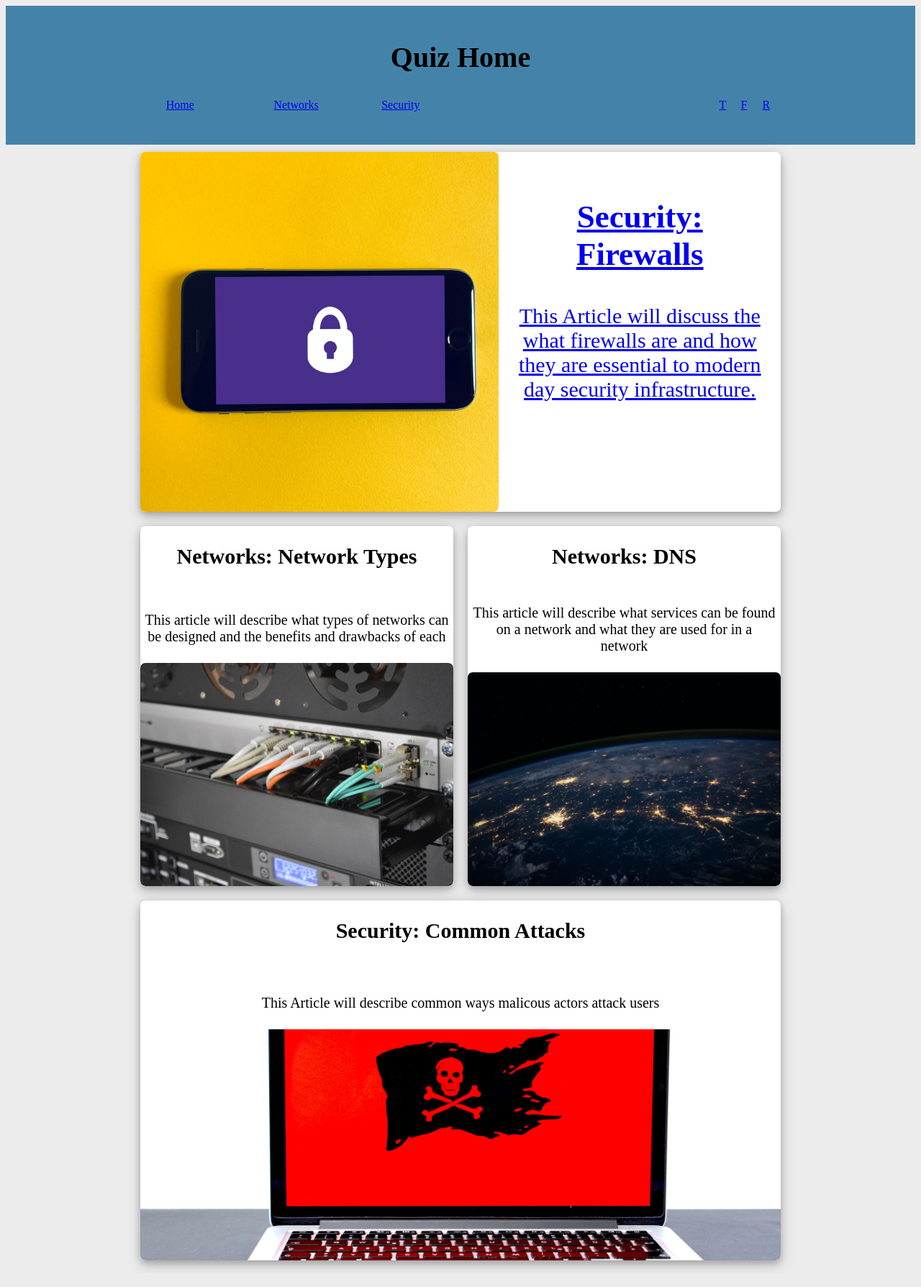
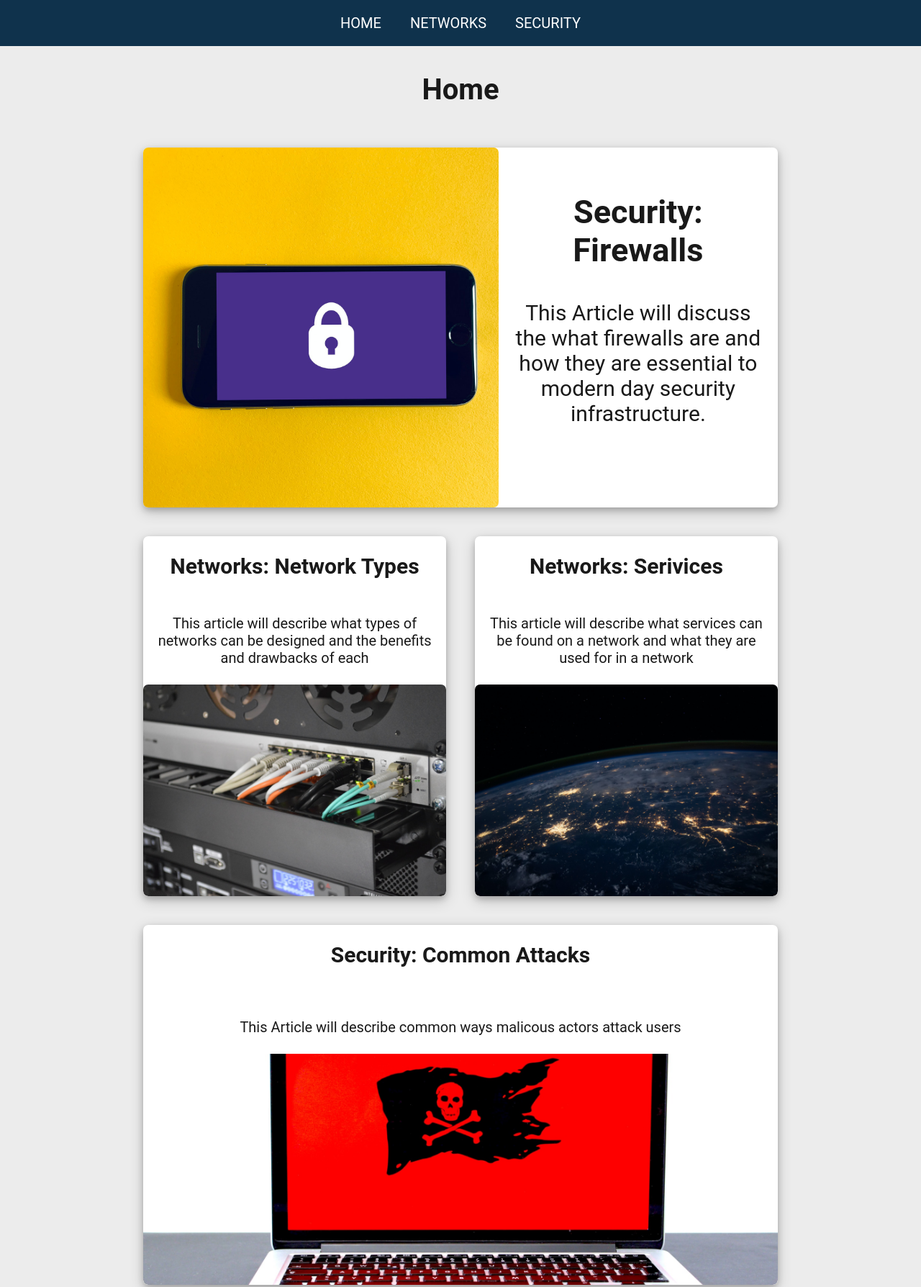
Before and after one commit to StephenPark2000/WebTech, a plain HTML site: page index.html in a window 1280 px wide. Shown: the top 1788 px of the page at 72% size. Drawn offline with Linux system fonts and the light colour scheme.

Commit message:
update html and style sheet

```diff
--- a/index.html
+++ b/index.html
@@ -4,37 +4,32 @@
     <meta charset="UTF-8">
     <meta name="viewport" content="width=device-width, initial-scale=1.0">
     <link rel="stylesheet" href="style.css">
-    <script src="scripts/main.js" defer></script>
-
-
     <title>Network and Security Quizzes</title>
+    <!-- <script src="./scripts/main.js"> fetch_json()</script> -->
 </head>
 <body>
 
     <header class = "banner">
-        <h1 class = "page_title">Quiz Home</h1>
+
         <nav>
-            <ul class = "site_links">
-                <a href="./index.html">Home</a>
-                <a href="./network_category.html">Networks</a>
-                <a href="./security_category.html">Security</a>
-            </ul>
-            <ul class = "social_links">
-                <a href = "https://twitter.com">T</a>
-                <a href = "https://en-gb.facebook.com">F</a>
-                <a href = "https://www.reddit.com/">R</a>
-            </ul>
+            <div>
+                <ul class = "site_links">
+                    <li><a href="index.html">Home</a></li>
+                    <li><a href="network_category.html">Networks</a></li>
+                    <li><a href="security_category.html">Security</a></li>
+                </ul>
+            </div>
         </nav>
+        <h1 class = "page_title">Home</h1>
     </header>
 
     <div class="Site_Inner">
-        <div class="article_containers">
-            <div class="primary_article">
+        <div class="article_containers" >
+            <a href="security_firewalls.html" class="primary_article">
 
                 <div class="primary_content_image_content">
                 </div>
                 <div class="primary_content">
-                    <a class="primary_content_link" href="security_firewalls.html">
                         <header class="primary_content_header">
                             <h2 class="primary_content_title">Security: Firewalls</h2>
                         </header>
@@ -43,13 +38,11 @@
                                 security infrastructure.
                             </p>
                         </section>
-                    </a>
                 </div>
-            </div>
 
+            </a>
 
-
-            <div class="secondary_left">
+            <a href="networks_type.html" class = "secondary_left">
 
                 <div class = "secondary_left_content">
                     <header class="secondary_left_content_header">
@@ -62,33 +55,37 @@
                     </section>
                 </div>
                 <div class = "secondary_left_image"></div>
-            </div>
 
-            <div class="secondary_middle">
-                <div class = "secondary_middle_content">
-                    <header class="secondary_middle_content_header">
-                        <h2 class="secondary_middle_content_title">Networks: DNS</h2>
+            </a>
+            <a href="network_services.html" class = "secondary_left">
+
+                <div class = "secondary_left_content">
+                    <header class="secondary_left_content_header">
+                        <h2 class="secondary_left_content_title">Networks: Serivices</h2>
                     </header>
-                    <section class="secondary_middle_content_brief">
+                    <section class="secondary_left_content_brief">
                         <p>This article will describe what services can be found on a network and what they are
                             used for in a network
                         </p>
                     </section>
                 </div>
                 <div class = "secondary_middle_image"></div>
-            </div>
-            <div class="secondary_right">
-                <div class = "secondary_right_content">
-                    <header class="secondary_right_content_header">
-                        <h2 class="secondary_right_content_title">Security: Common Attacks</h2>
+
+            </a>
+            <a href = "security_common_attacks.html" class ="secondary_left">
+
+                <div class = "secondary_left_content">
+                    <header class="secondary_left_content_header">
+                        <h2 class="secondary_left_content_title">Security: Common Attacks</h2>
                     </header>
-                    <section class="secondary_right_content_brief">
+                    <section class="secondary_left_content_brief">
                         <p>This Article will describe common ways malicous actors attack users
                         </p>
                     </section>
                 </div>
                 <div class = "secondary_right_image"></div>
-            </div>
+
+            </a>
     </div>
 </body>
 </html>
--- a/scripts/main.js
+++ b/scripts/main.js
@@ -2,11 +2,12 @@ var json_link = "https://stephenpark2000.github.io/WebTech/scripts/question_bank
 const next_button = document.getElementById("next_button");
 var counter = 0
 main()
+
 async function main(){
     var question_bank = await open_json()
     build_html(counter, question_bank )
     //answer_listener(counter, question_bank)
-    document.body.addEventListener('click', function (evt) {
+    await   document.body.addEventListener('click', function (evt) {
         if (evt.target.className === 'answer_box') {
             let id = evt.target.id
             check_answer(counter, question_bank, id)
--- a/style.css
+++ b/style.css
@@ -1,60 +1,73 @@
 
 body {
     background-color: rgb(236, 236, 236);
+    margin:0px;
+    font-family: "Roboto", sans-serif;
+    color:  rgb(25, 25, 25)
 }
 p {
     padding: 5px;
 }
-.banner{
-    position: relative;
-    background-color: rgb(68, 131, 169);
-    background-size: cover;
-    padding: 10px 5% 10px 5%;
-    z-index: -1;
+a{
+    text-decoration: none;
+    color: inherit
 }
 .page_title{
+    display: flex;
+    justify-content: center;
     font-size: 40px;
     text-align: center;
-    min-height: 10%;
-    padding: 1% 0 1% 0;
+    padding: 10px 0 10px 0;
 }
-nav {
+.site_links{
     display: flex;
-    flex-direction: row;
-    margin: auto;
-    position: relative;
-    top: -20px;
-    padding: 0px 0% 0px 0%;
+    list-style-type: none;
+    margin: 0;
+    justify-content: center;
+    padding: 0;
+    overflow: hidden;
+    background-color: #0f324c;
 
-    max-width: 79%;
+  }
+
+
+/* adapted from https://www.w3schools.com/css/css_navbar.asp */
+li a {
+    display: block;
+    color: white;
+    text-align: center;
+    padding: 20px 20px;
+    text-decoration: none;
+    transition: all .15s ease-in-out;
+    font-size: 20px;
+    text-transform: uppercase;
 }
-.site_links {
-    display: flex;
-    flex: 0 1 50%;
-    flex-direction: row;
-    justify-content: space-between;
+
+li a:hover {
+    background-color: rgb(0, 108, 138);
+}
+.nav_centered{
+    position: absolute;
+    float: none;
+    left: 50%;
+    top: 50%;
+    transform: translate(-50%, -50%);
 
 }
-.site_links > a {
-    flex: 1 1 100%;
-}
-.social_links {
-
+.quiz_Inner{
     display: flex;
-    flex: 1 1 100%;
-    flex-direction: row;
-    max-width: 10%;
-    flex-shrink: 0;
-    margin-left: auto;
-    justify-content: space-between;
-}
-.social_links > a {
-    flex: 1 1 100%;
-}
-.Site_Inner{
-    flex-wrap: flex;
+    flex-direction: column;
+    justify-content: center;
     margin: 0 5%;
     padding: 0;
+}
+
+.Site_Inner{
+    display: flex;
+    justify-content: center;
+    margin: 0 5%;
+    padding: 0;
+    flex-direction: column;
 }
 .article_containers {
     display: flex;
@@ -64,12 +77,21 @@ nav {
     padding-left: 10%;
     padding-right: 10%;
 }
-.article_containers > div {
+
+.article_containers >a:hover{
+    transform: scale(1.02);
+}
+
+.primary_article {
+    display: flex;
+    flex: 1 1 100%;
+    flex-grow: 3;
+    transition: transform .3s;
     background-color: rgb(255, 255, 255);
     text-align: center;
     width: 30%;
     min-width: 300px;
-    margin: 10px;
+    margin: 20px;
     text-align: center;
     font-size: 20px;
     vertical-align: baseline;
@@ -77,46 +99,8 @@ nav {
     border-radius: 7px;
     word-wrap: break-word;
     box-shadow: 0 4px 8px 0 rgba(0, 0, 0, 0.2), 0 6px 20px 0 rgba(0, 0, 0, 0.19);
+}
 
-}
-@media screen and (max-width: 800px) {
-    .primary_article{
-        display: flex;
-        flex: 1 1 300px;
-        flex-direction: column;
-        overflow: hidden;
-        min-height: 300px;
-        transition: transform .3s;
-    }
-
-    .primary_content{
-        flex-grow: 1;
-        display: flex;
-        flex-direction: column;
-        justify-content: space-between;
-    }
-    .primary_content_image_content{
-        flex-grow: 1;
-        background-image: url("./images/NetworkTypes.jpg");
-        background-size: cover;
-        background-position: center;
-        width: auto;
-        height: 60%;
-        border-radius: 7px;
-    }
-}
-.primary_article {
-    display: flex;
-    flex: 1 1 100%;
-    flex-grow: 3;
-
-    margin: 0 20px 40px;
-    padding: 0;
-    transition: transform .3s;
-}
-.primary_article:hover{
-    transform: scale(1.02);
-}
 .primary_content{
     flex: 1;
     text-align: center;
@@ -134,28 +118,35 @@ nav {
     background-position: center;
     border-radius: 7px;
 }
-.primary_content_image{
-    float: left;
-    object-fit: contain;
-    max-width: 40%;
-    border-radius: 7px;
-}
+
 .secondary_left{
     display: flex;
     flex: 1 1 300px;
     flex-direction: column;
     overflow: hidden;
-    min-height: 300px;
     transition: transform .3s;
+    background-color: rgb(255, 255, 255);
+    text-align: center;
+    width: 30%;
+    min-width: 300px;
+    margin: 20px;
+    text-align: center;
+    font-size: 20px;
+    vertical-align: baseline;
+    min-height: 500px;
+    border-radius: 7px;
+    word-wrap: break-word;
+    box-shadow: 0 4px 8px 0 rgba(0, 0, 0, 0.2), 0 6px 20px 0 rgba(0, 0, 0, 0.19);
 }
-.secondary_left:hover{
-    transform: scale(1.02);
-}
+
 .secondary_left_content{
     flex-grow: 1;
     display: flex;
     flex-direction: column;
     justify-content: space-between;
+}
+.secondary_left_content_brief{
+    padding: 0px 15px 0px 15px;
 }
 .secondary_left_image{
     flex-grow: 1;
@@ -166,23 +157,7 @@ nav {
     height: 60%;
     border-radius: 7px;
 }
-.secondary_middle{
-    display: flex;
-    flex: 1 1 300px;
-    flex-direction: column;
-    overflow: hidden;
-    min-height: 300px;
-    transition: transform .3s;
-}
-.secondary_middle:hover{
-    transform: scale(1.02);
-}
-.secondary_middle_content{
-    flex-grow: 1;
-    display: flex;
-    flex-direction: column;
-    justify-content: space-between;
-}
+
 .secondary_middle_image{
     flex-grow: 1;
     background-image: url("./images/DNS.jpg");
@@ -192,23 +167,8 @@ nav {
     height: 60%;
     border-radius: 7px;
 }
-.secondary_right{
-    display: flex;
-    flex: 1 1 300px;
-    flex-direction: column;
-    overflow: hidden;
-    min-height: 300px;
-    transition: transform .3s;
-}
-.secondary_right:hover{
-    transform: scale(1.02);
-}
-.secondary_right_content{
-    flex-grow: 1;
-    display: flex;
-    flex-direction: column;
-    justify-content: space-between;
-}
+
+
 .secondary_right_image{
     flex-grow: 1;
     background-image: url("./images/malware.jpg");
@@ -264,21 +224,20 @@ nav {
 
   }
   .main_content {
-    position: relative;
-    padding: 70px 5% 0;
+    flex-basis: auto;
+    align-self: center;
+    padding: 70px 5% 30px;
     min-height: 230px;
-    font-family: Georgia,serif;
-    font-size: 2.0rem;
+    font-size: 24px;
     line-height: 1.6em;
     background: #fff;
-    margin-top: -400px;
-    max-width: 50%;
-    left: 20%;
-    right: 10%;
+    margin-top: -300px;
+    max-width: 1000px;
     border-radius: 8px;
     box-shadow: 0 4px 8px 0 rgba(0, 0, 0, 0.2), 0 6px 20px 0 rgba(0, 0, 0, 0.19);
+
   }
-  @media screen and (max-width: 800px) {
+@media screen and (max-width: 800px) {
     .background_image{
         height: 400px;
 
@@ -295,6 +254,36 @@ nav {
         max-width: 60%;
         left: 15%
     }
+    .primary_article{
+        display: flex;
+        flex: 1 1 300px;
+        flex-direction: column;
+        overflow: hidden;
+        transition: transform .3s;
+        background-color: rgb(255, 255, 255);
+        text-align: center;
+        width: 30%;
+        min-width: 300px;
+        margin: 20px;
+        text-align: center;
+        font-size: 20px;
+        vertical-align: baseline;
+        min-height: 500px;
+        border-radius: 7px;
+        word-wrap: break-word;
+        box-shadow: 0 4px 8px 0 rgba(0, 0, 0, 0.2), 0 6px 20px 0 rgba(0, 0, 0, 0.19);
+
+    }
+    .primary_content_image_content{
+        flex-grow: 1;
+        background-image: url("security_firewalls.html");
+        background-size: cover;
+        background-position: center;
+        width: auto;
+        height: 60%;
+        border-radius: 7px;
+    }
+
 }
 .quiz_containter{
 
@@ -328,7 +317,7 @@ https://codepen.io/MattWindle/pen/perZRG */
     display:flex;
     align-items:center;
     justify-content:center;
-    font-size:40px;
+    font-size:30px;
     font-family:sans-serif;
     transition: transform .3s;
 }
@@ -375,3 +364,8 @@ https://codepen.io/MattWindle/pen/perZRG */
     box-shadow: 0 4px 8px 0 rgba(0, 0, 0, 0.2), 0 6px 20px 0 rgba(0, 0, 0, 0.19);
 
 }
+
+.hidden{
+    visibility:hidden;
+    display:none;
+}
```
Also changed, not shown: network_category.html (+17 -25 lines), network_services.html (+9 -13 lines), networks_type.html (+25 -13 lines), quiz.html (+9 -12 lines), security_category.html (+37 -14 lines), security_common_attacks.html (+25 -13 lines), security_firewalls.html (+24 -12 lines).
